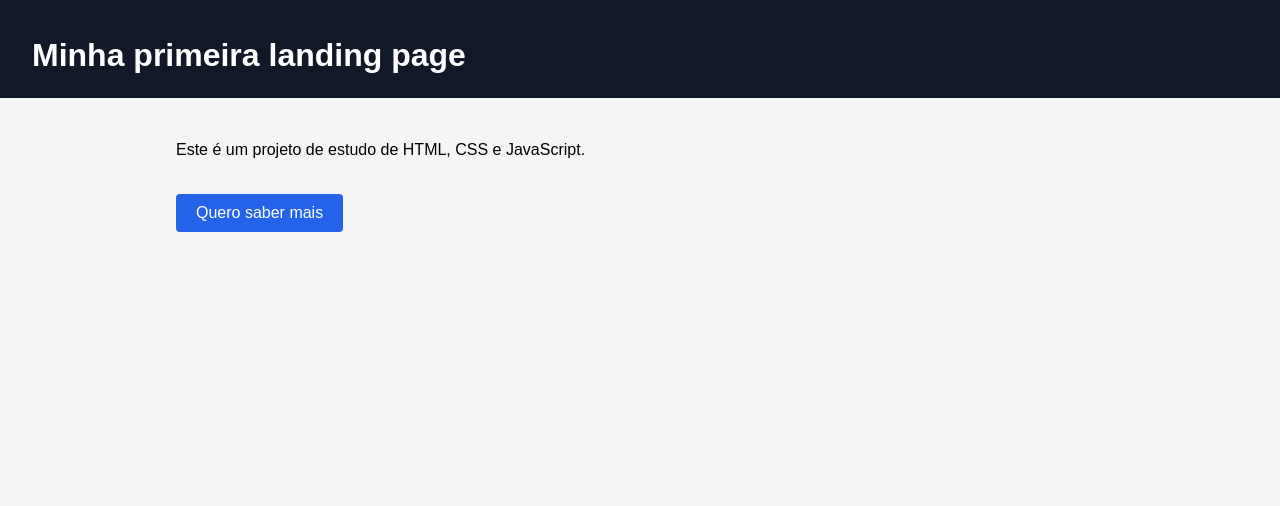
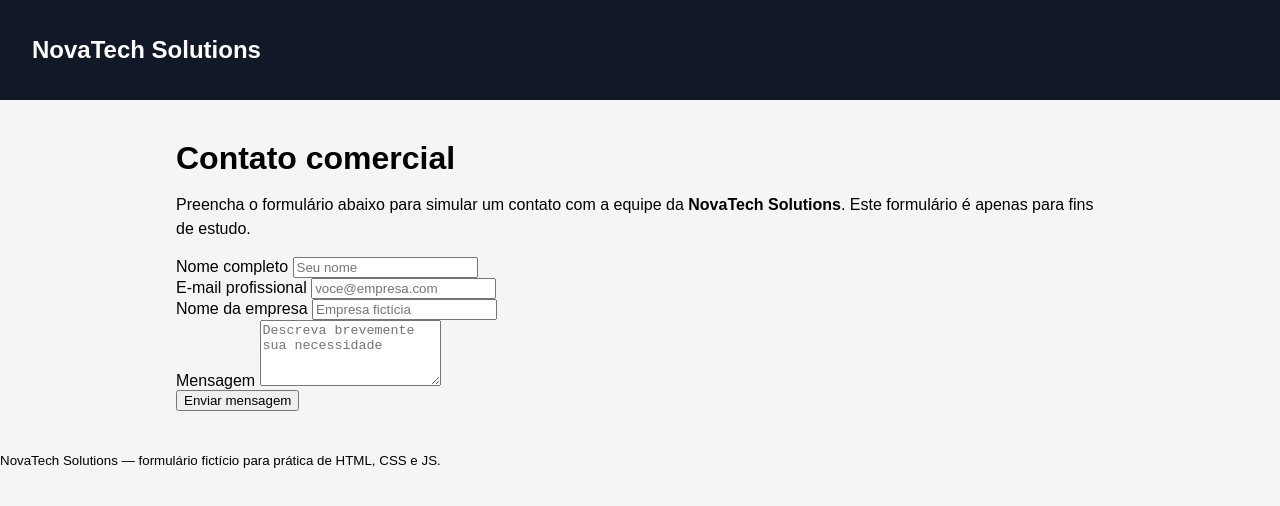
Before and after one commit to dev-joaomiranda/web-portfolio, a plain HTML site: page projeto-01-landing-page/index.html in a window 1280 px wide. Drawn offline with Linux system fonts and the light colour scheme.

Commit message:
Revamp landing page with contact form
Updated the landing page to include a contact form for NovaTech Solutions, replacing the previous content.

```diff
--- a/projeto-01-landing-page/index.html
+++ b/projeto-01-landing-page/index.html
@@ -2,22 +2,79 @@
 <html lang="pt-BR">
 <head>
   <meta charset="UTF-8" />
-  <title>Projeto 01 - Landing Page</title>
-
-  <!-- Arquivo de estilos -->
+  <title>NovaTech Solutions - Formulário de Contato</title>
   <link rel="stylesheet" href="style.css" />
 </head>
 <body>
-  <header>
-    <h1>Minha primeira landing page</h1>
-  </header>
+  <div class="page">
+    <header class="topbar">
+      <h2 class="logo">Nova<span>Tech</span> Solutions</h2>
+    </header>
 
-  <main>
-    <p>Este é um projeto de estudo de HTML, CSS e JavaScript.</p>
-    <a href="#" class="btn">Quero saber mais</a>
-  </main>
+    <main class="container">
+      <h1>Contato comercial</h1>
+      <p>
+        Preencha o formulário abaixo para simular um contato com a equipe da
+        <strong>NovaTech Solutions</strong>. Este formulário é apenas para fins de estudo.
+      </p>
 
-  <!-- Arquivo JavaScript -->
+      <form id="contato-form" class="card">
+        <div class="field">
+          <label for="nome">Nome completo</label>
+          <input
+            type="text"
+            id="nome"
+            name="nome"
+            placeholder="Seu nome"
+            required
+          />
+        </div>
+
+        <div class="field">
+          <label for="email">E-mail profissional</label>
+          <input
+            type="email"
+            id="email"
+            name="email"
+            placeholder="voce@empresa.com"
+            required
+          />
+        </div>
+
+        <div class="field">
+          <label for="empresa">Nome da empresa</label>
+          <input
+            type="text"
+            id="empresa"
+            name="empresa"
+            placeholder="Empresa fictícia"
+          />
+        </div>
+
+        <div class="field">
+          <label for="mensagem">Mensagem</label>
+          <textarea
+            id="mensagem"
+            name="mensagem"
+            rows="4"
+            placeholder="Descreva brevemente sua necessidade"
+            required
+          ></textarea>
+        </div>
+
+        <button type="submit">Enviar mensagem</button>
+
+        <p id="feedback" class="feedback"></p>
+      </form>
+    </main>
+
+    <footer class="footer">
+      <small>
+        NovaTech Solutions — formulário fictício para prática de HTML, CSS e JS.
+      </small>
+    </footer>
+  </div>
+
   <script src="script.js"></script>
 </body>
 </html>
```
